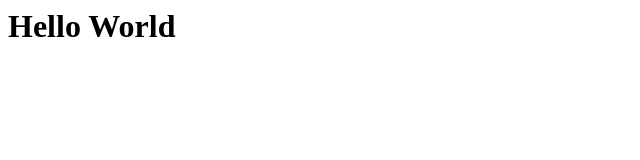
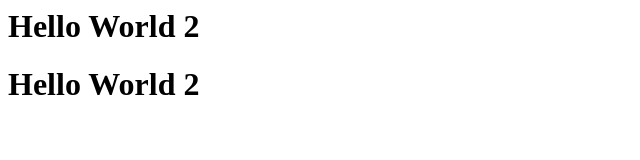
Before and after one commit to larssvekis/test, a plain HTML site: page index.html in a window 1280 px wide. Shown: the whole page, without its empty margins (0-640 px from the left). Drawn offline with Linux system fonts and the light colour scheme.

Commit message:
updated index

```diff
--- a/index.html
+++ b/index.html
@@ -1 +1,2 @@
-<h1>Hello World</h1>
+<h1>Hello World 2</h1>
+<h1>Hello World 2</h1>
```
